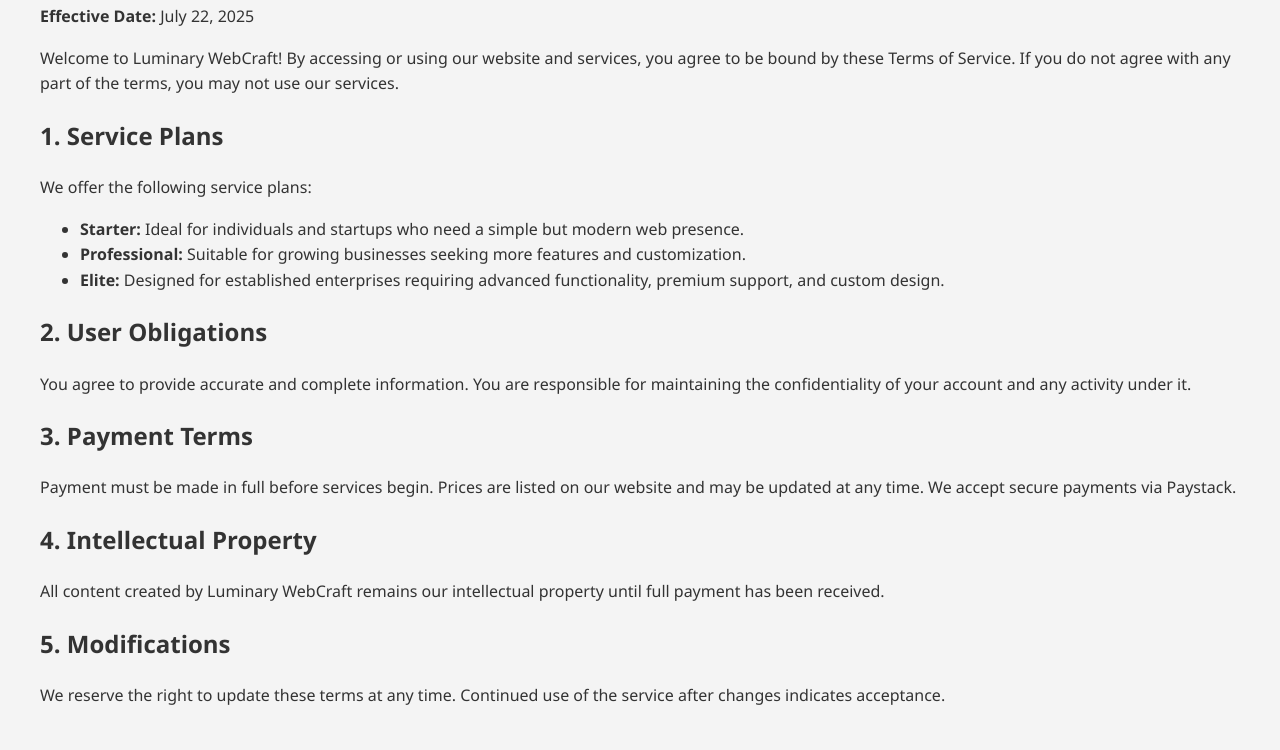
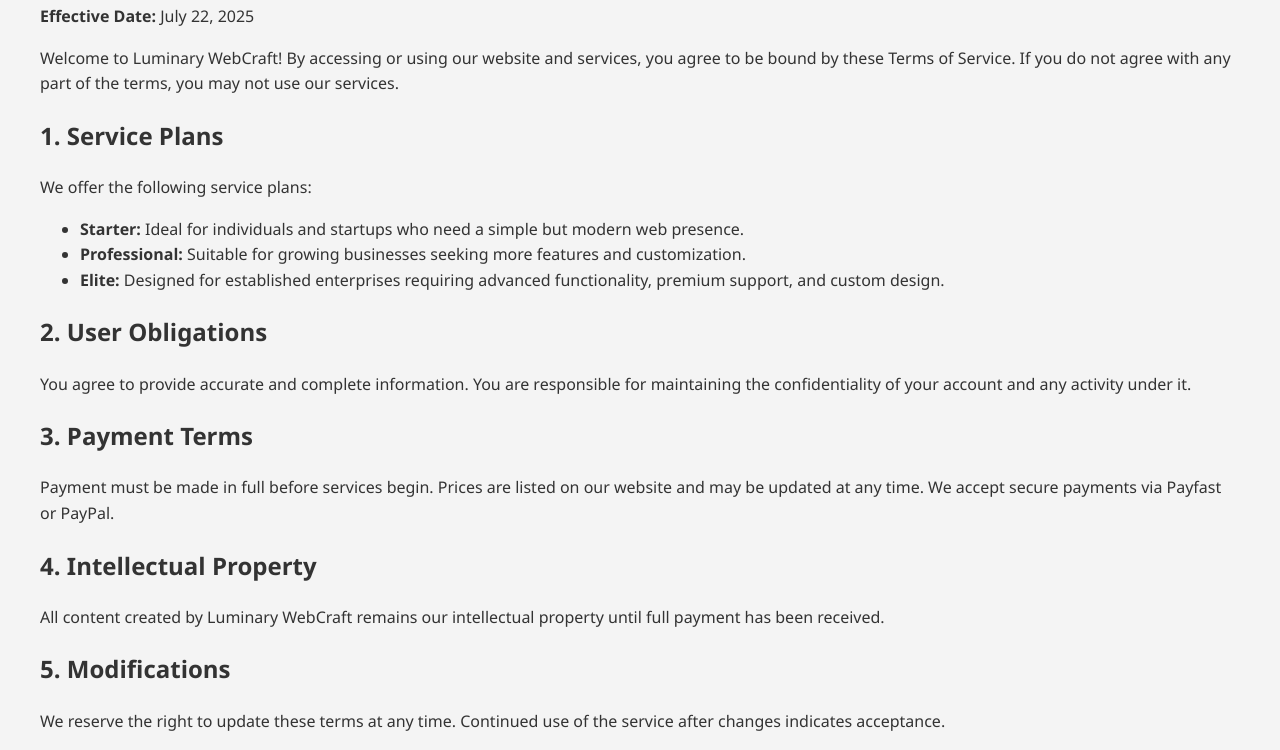
Before and after one commit to xsammile/luminary-webcraft, a website: page terms.html in a window 1280 px wide. Shown: the part 90-840 px from the top of the page. Before the commit the page ends 815 px from the top, so only its background shows below. Drawn offline with Linux system fonts and the light colour scheme.

Commit message:
Initial commit

```diff
--- a/terms.html
+++ b/terms.html
@@ -24,7 +24,7 @@
     <h2>2. User Obligations</h2>
     <p>You agree to provide accurate and complete information. You are responsible for maintaining the confidentiality of your account and any activity under it.</p>
     <h2>3. Payment Terms</h2>
-    <p>Payment must be made in full before services begin. Prices are listed on our website and may be updated at any time. We accept secure payments via Paystack.</p>
+    <p>Payment must be made in full before services begin. Prices are listed on our website and may be updated at any time. We accept secure payments via Payfast or PayPal.</p>
     <h2>4. Intellectual Property</h2>
     <p>All content created by Luminary WebCraft remains our intellectual property until full payment has been received.</p>
     <h2>5. Modifications</h2>
```
Also changed, not shown: retainer.html (+1 -1 lines).
